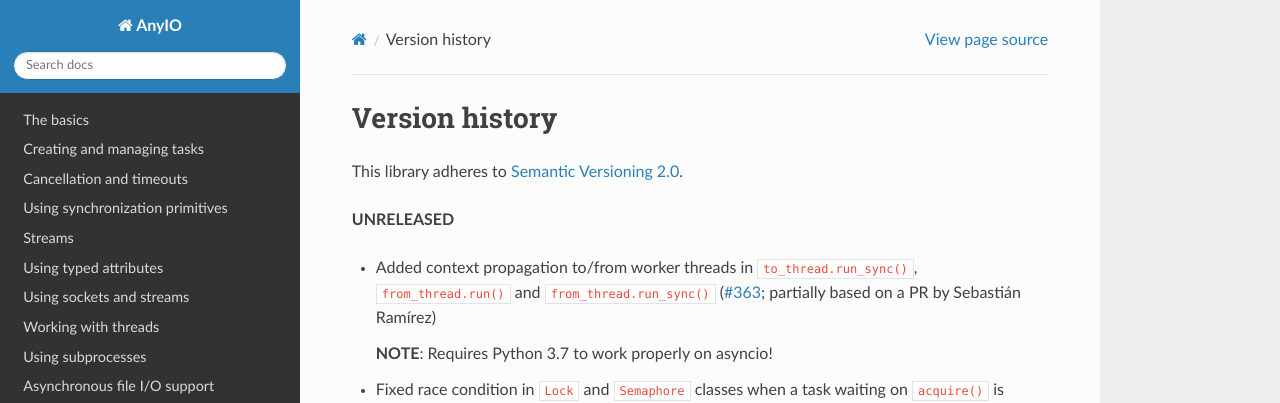
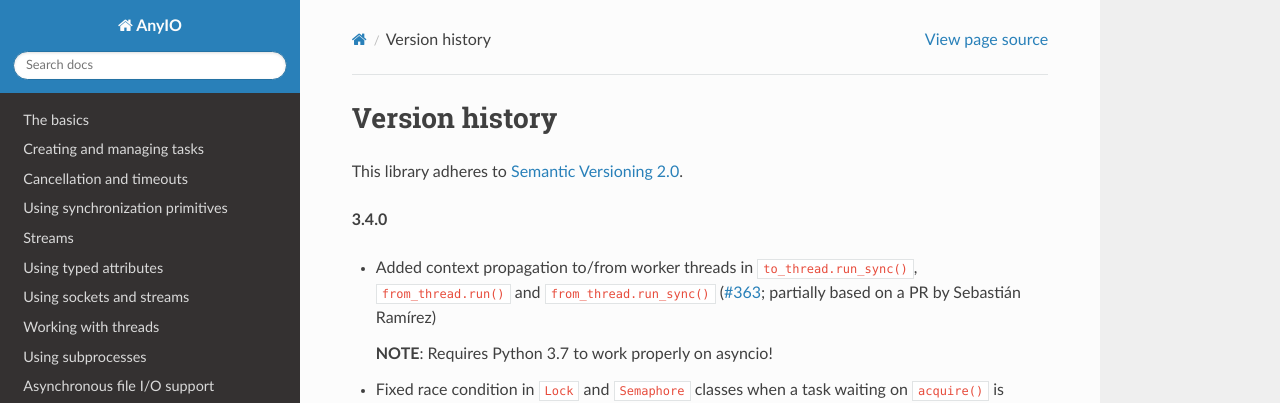
Before and after one commit to agronholm/anyio, a Sphinx documentation site: the page built from docs/versionhistory.rst, in a window 1280 px wide and 900 px high. Shown: the top 403 px of the window. Built offline with Sphinx 7.4.7 and the Read the Docs theme 2.0.0, drawn with Linux system fonts in a browser that asks for light colours.

Commit message:
Bumped up the version

```diff
--- a/docs/versionhistory.rst
+++ b/docs/versionhistory.rst
@@ -3,7 +3,7 @@ Version history
 
 This library adheres to `Semantic Versioning 2.0 <http://semver.org/>`_.
 
-**UNRELEASED**
+**3.4.0**
 
 - Added context propagation to/from worker threads in ``to_thread.run_sync()``,
   ``from_thread.run()`` and ``from_thread.run_sync()``
```
